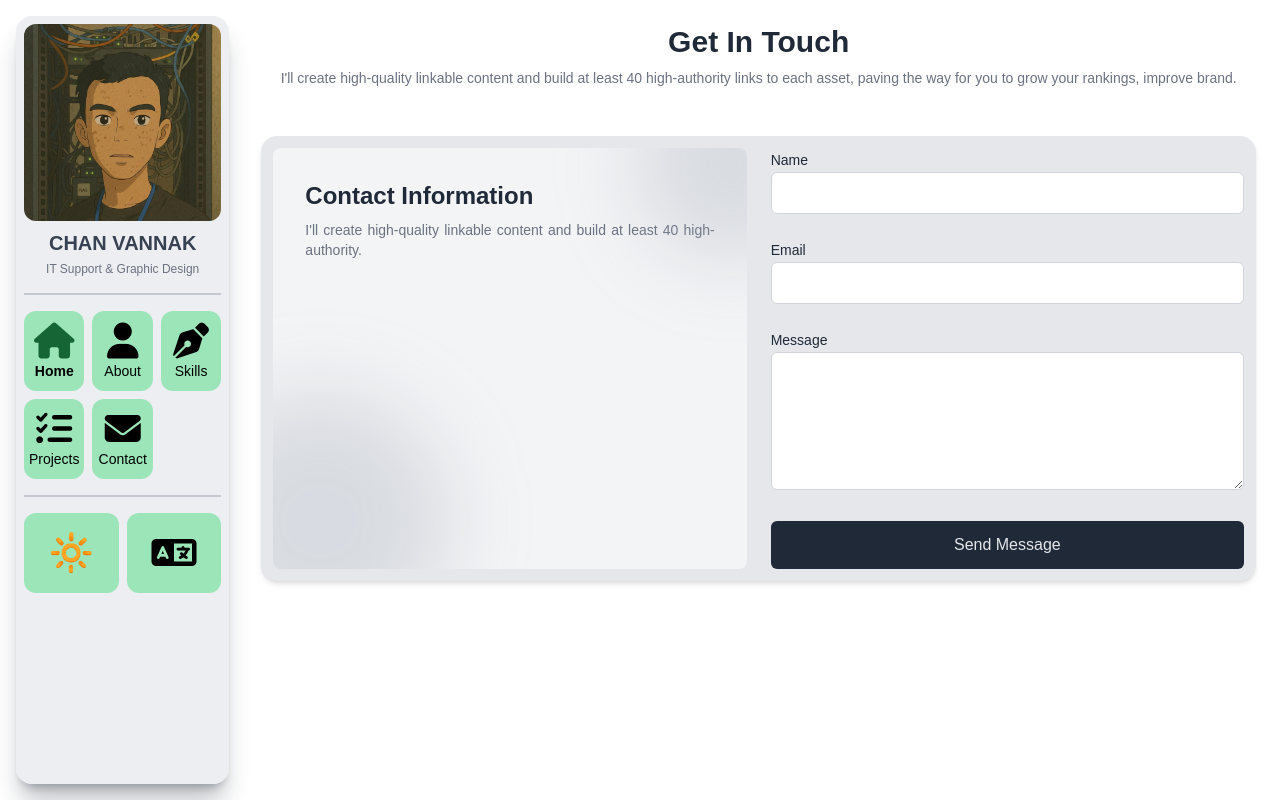
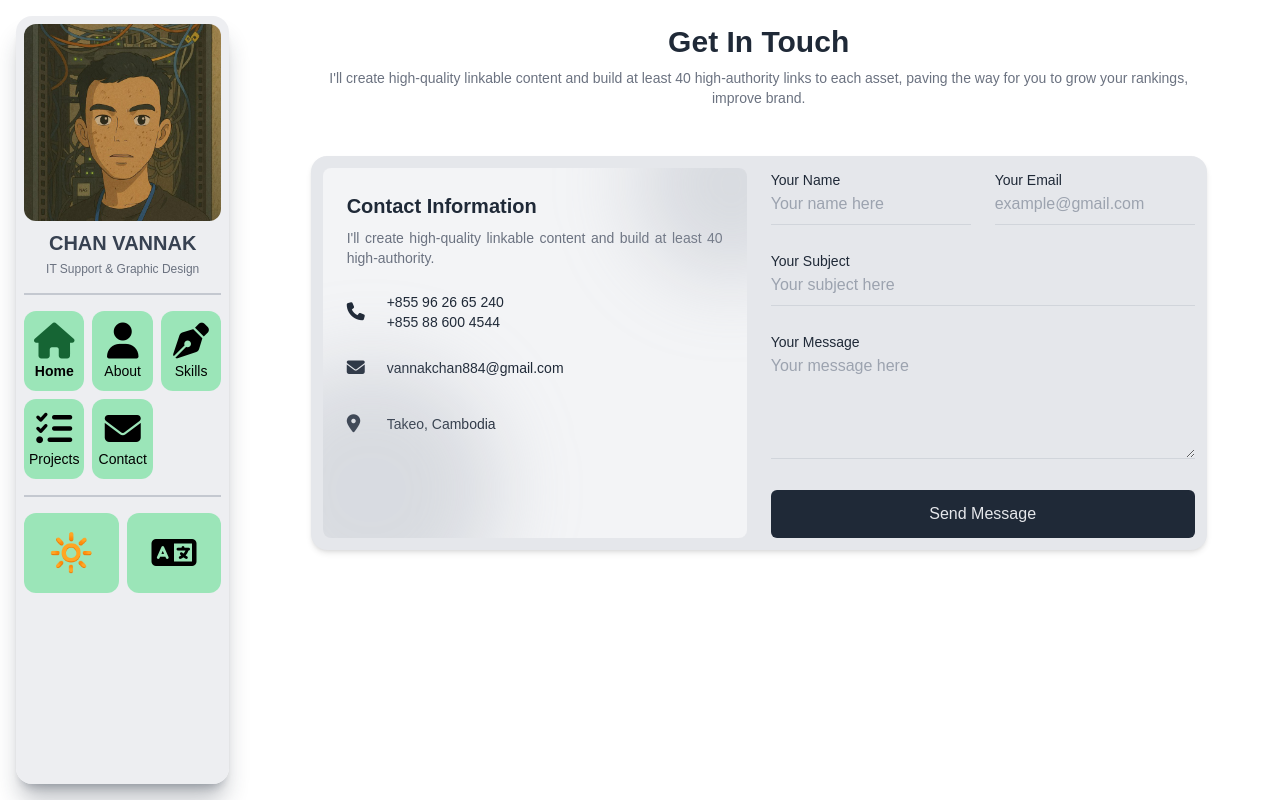
Before and after one commit to VannnakChan884/Vue-Portfolio, a Vue app: page /contact in a window 1280 px wide. Built offline with nearby package versions, Linux system fonts and the light colour scheme.

Commit message:
custom contact form

```diff
--- a/src/views/ContactView.vue
+++ b/src/views/ContactView.vue
@@ -1,8 +1,8 @@
 <template>
     <!-- Contact Section -->
-    <div class="absolute top-0 right-0 py-6 w-full md:w-3/4 lg:w-4/5 xl:w-5/6 bg-white dark:bg-gray-900 px-6">
+    <div class="absolute top-0 right-0 py-6 pb-24 w-full md:w-3/4 lg:w-4/5 xl:w-5/6 bg-white dark:bg-gray-900 px-6">
         <div class="md:ml-6 lg:ml-6 xl:ml-6">
-            <div class="mb-12">
+            <div class="max-w-4xl mx-auto mb-12">
                 <h2 class="text-3xl font-bold text-gray-800 dark:text-gray-200 text-center">Get In Touch</h2>
                 <p class="max-w-full mx-auto mt-2 mb-4 text-center text-sm text-gray-500 dark:text-gray-300">I'll create
                     high-quality linkable content and build at least 40 high-authority links to each asset, paving the
@@ -10,35 +10,66 @@
                     for you to grow your rankings, improve brand.</p>
             </div>
             <div
-                class="max-w-6xl mx-auto bg-gray-200 dark:bg-gray-700 text-gray-800 dark:text-gray-300 p-3 rounded-2xl shadow-md">
+                class="max-w-4xl mx-auto bg-gray-200 dark:bg-gray-700 text-gray-800 dark:text-gray-300 p-3 rounded-2xl shadow-md">
                 <div class="grid md:grid-cols-2 gap-x-6 gap-y-6">
-                    <div class="relative bg-gray-100 dark:bg-gray-900 p-8 rounded-lg overflow-hidden">
-                        <h4 class="text-2xl font-bold text-gray-800 dark:text-gray-200">Contact
+                    <div class="relative bg-gray-100 dark:bg-gray-900 p-6 rounded-lg overflow-hidden">
+                        <h4 class="text-xl font-bold text-gray-800 dark:text-gray-200">Contact
                             Information</h4>
                         <p class="max-w-full mx-auto mt-2 mb-4 text-justify text-sm text-gray-500 dark:text-gray-300">
                             I'll create high-quality linkable content and build at least 40 high-authority.</p>
-                        <div class="w-64 h-64 bg-gray-400/30 dark:bg-gray-600/40 blur-2xl absolute -bottom-20 -left-20 rounded-full"></div>
-                        <div class="w-48 h-48 bg-gray-400/30 dark:bg-gray-600/40 blur-2xl absolute -top-20 -right-20 rounded-full"></div>
+                        <div
+                            class="w-64 h-64 bg-gray-400/30 dark:bg-gray-600/40 blur-2xl absolute -bottom-20 -left-20 rounded-full">
+                        </div>
+                        <div
+                            class="w-48 h-48 bg-gray-400/30 dark:bg-gray-600/40 blur-2xl absolute -top-20 -right-20 rounded-full">
+                        </div>
+                        <div class="flex flex-col md:space-y-4 mt-6">
+                            <div class="flex items-center">
+                                <div class="w-10 h-10 flex items-center justify-start">
+                                    <i class="fa-solid fa-phone text-lg"></i>
+                                </div>
+                                <span class="text-sm">+855 96 26 65 240<br>+855 88 600 4544</span>
+                            </div>
+                            <div class="flex items-center">
+                                <div class="w-10 h-10 flex items-center justify-start">
+                                    <i class="fa-solid fa-envelope text-lg"></i>
+                                </div>
+                                <a href="#" class="text-sm">vannakchan884@gmail.com</a>
+                            </div>
+                            <div class="flex items-center">
+                                <div class="w-10 h-10 flex items-center justify-start">
+                                    <i class="fa-solid fa-location-dot text-lg"></i>
+                                </div>
+                                <span class="text-sm">Takeo, Cambodia</span>
+                            </div>
+                        </div>
                     </div>
                     <form>
-                        <div class="mb-6">
-                            <label for="name" class="text-sm font-medium mb-1">Name</label>
-                            <input type="text" required
-                                class="w-full px-4 py-2 border border-gray-300 rounded-md dark:bg-gray-700 dark:border-gray-600 focus:outline-none focus:ring-2 focus:ring-accent focus:border-transparent">
+                        <div class="grid lg:grid-cols-2 gap-x-6">
+                            <div class="mb-6">
+                                <label for="name" class="text-sm font-medium mb-1">Your Name</label>
+                                <input type="text" required placeholder="Your name here"
+                                    class="w-full pb-2 bg-transparent dark:bg-gray-700 dark:border-gray-600 border-b border-gray-300 focus:border-gray-500 dark:focus:border-gray-200 outline-none">
+                            </div>
+                            <div class="mb-6">
+                                <label for="email" class="text-sm font-medium mb-1">
+                                    Your Email
+                                </label>
+                                <input type="email" required placeholder="example@gmail.com"
+                                    class="w-full pb-2 bg-transparent dark:bg-gray-700 dark:border-gray-600 border-b border-gray-300 focus:border-gray-500 dark:focus:border-gray-200 outline-none">
+                            </div>
                         </div>
                         <div class="mb-6">
-                            <label for="email" class="text-sm font-medium mb-1">
-                                Email
-                            </label>
-                            <input type="email" required
-                                class="w-full px-4 py-2 border border-gray-300 rounded-md dark:bg-gray-700 dark:border-gray-600 focus:outline-none focus:ring-2 focus:ring-accent focus:border-transparent">
+                            <label for="subject" class="text-sm font-medium mb-1">Your Subject</label>
+                            <input type="text" required placeholder="Your subject here"
+                                class="w-full pb-2 bg-transparent dark:bg-gray-700 dark:border-gray-600 border-b border-gray-300 focus:border-gray-500 dark:focus:border-gray-200 outline-none">
                         </div>
                         <div class="mb-6">
                             <label for="message" class="text-sm font-medium mb-1">
-                                Message
+                                Your Message
                             </label>
-                            <textarea rows="5" required
-                                class="w-full px-4 py-2 border border-gray-300 rounded-md dark:bg-gray-700 dark:border-gray-600 focus:outline-none focus:ring-2 focus:ring-accent focus:border-transparent"></textarea>
+                            <textarea rows="4" required placeholder="Your message here"
+                                class="w-full pb-2 bg-transparent dark:bg-gray-700 dark:border-gray-600 border-b border-gray-300 focus:border-gray-500 dark:focus:border-gray-200 outline-none"></textarea>
                         </div>
                         <div>
                             <button type="submit"
```
